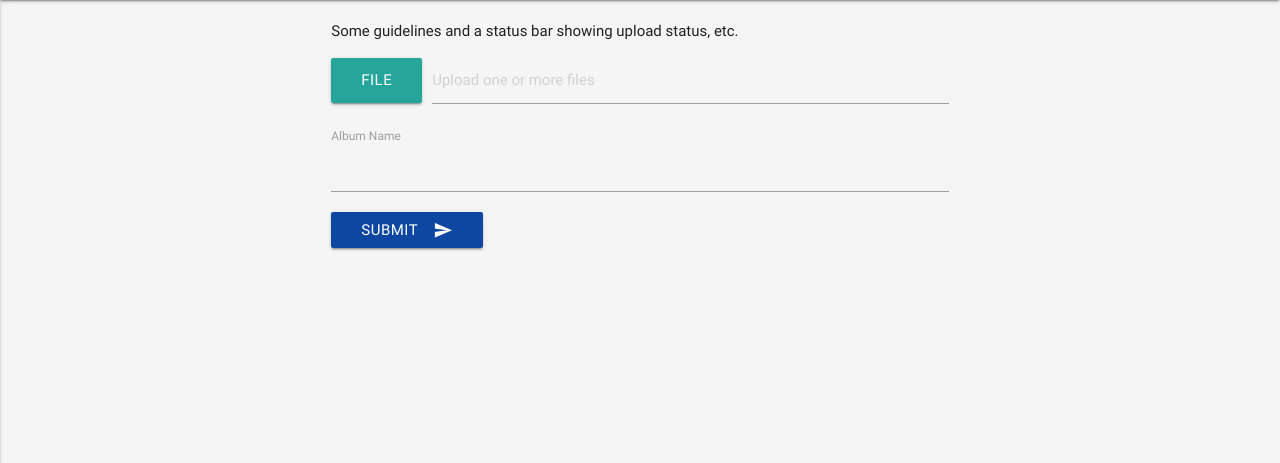
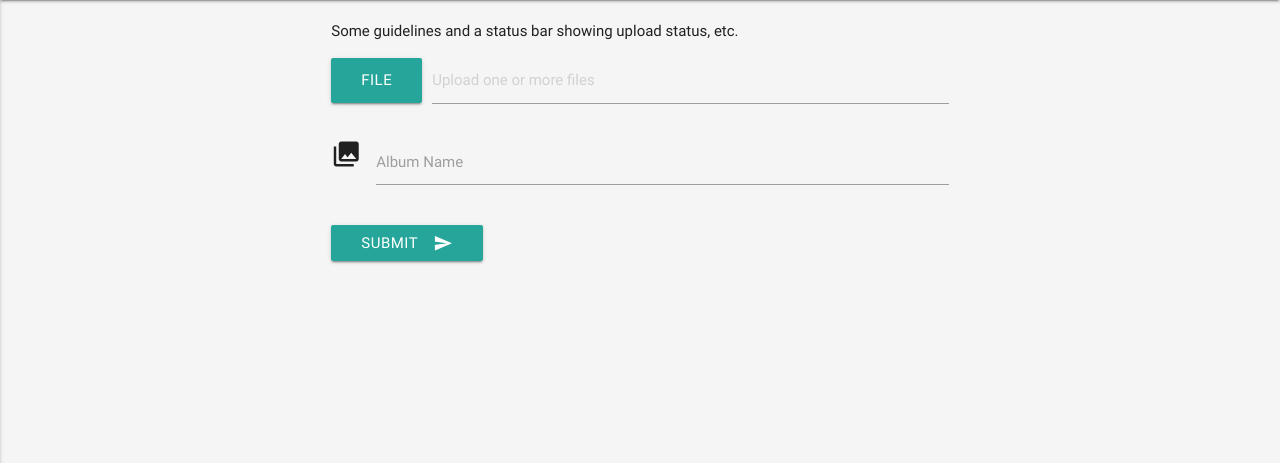
Before and after one commit to roopansh/Image-Persona, a Django app: page /imagepersona/upload/ in a window 1280 px wide. Shown: the part 64-527 px from the top of the page. Run offline with Django 3.2, Linux system fonts and the light colour scheme; the visitor is signed in with stand-in values (Sample User, id 1); some libraries are stand-ins or nearby versions.

Commit message:
Front End

```diff
--- a/src/django_project/imagepersona/templates/imagepersona/base.html
+++ b/src/django_project/imagepersona/templates/imagepersona/base.html
@@ -32,21 +32,21 @@
     <li>
       <div class="user-view">
         <div class="background">
-          <img src="{{ user.userprofile.coverpic.url }}" width="100%">
+          <img src="{{ user.userprofile.coverpic.url }}" width="100%" class="responsive-img">
         </div>
-        <a href="{% url 'imagepersona:profile' %}"><img class="circle" src="{{ user.userprofile.profilepic.url }}"></a>
+        <a href="{% url 'imagepersona:profile' %}"><img class="circle responsive-img" src="{{ user.userprofile.profilepic.url }}"></a>
         <a href="{% url 'imagepersona:profile' %}"><span class="white-text name">{{ user.get_full_name }}</span></a>
         <a href="{% url 'imagepersona:profile' %}"><span class="white-text email">{{ user.email }}</span></a>
       </div>
     </li>
-    <li><a class="waves-effect" href="{% url 'imagepersona:upload' %}">Upload Images</a></li>
-    <li><a class="waves-effect" href="{% url 'imagepersona:photos' %}">My Photos</a></li>
+    <li><a class="waves-effect" href="{% url 'imagepersona:upload' %}"><i class="material-icons">cloud_upload</i>Upload Images</a></li>
+    <li><a class="waves-effect" href="{% url 'imagepersona:photos' %}"><i class="material-icons prefix">photo_album</i>My Photos</a></li>
     <li>
       <div class="divider"></div>
     </li>
     <!-- <li><a class="subheader">Subheader</a></li> -->
-    <li><a class="waves-effect" href="{% url 'imagepersona:profile' %}">Edit Profile</a></li>
-    <li><a class="waves-effect" href="{% url 'imagepersona:logout' %}">Logout</a></li>
+    <li><a class="waves-effect" href="{% url 'imagepersona:profile' %}"><i class="material-icons prefix">edit</i>Edit Profile</a></li>
+    <li><a class="waves-effect" href="{% url 'imagepersona:logout' %}"><i class="material-icons prefix">power_settings_new</i>Logout</a></li>
   </ul>
 
   <main>
@@ -97,22 +97,23 @@
 
     function loading() {
       $('#loader').css('display', 'block');
+      Materialize.toast('Uploading and Grouping Photos!', 4000, 'rounded');
     }
     if (String('{{profilepic}}') == 'updated') {
-      Materialize.toast('Profile Photo updated!', 4000)
+      Materialize.toast('Profile Photo updated!', 4000, 'rounded')
     }
     if (String('{{coverpic}}') == 'updated') {
-      Materialize.toast('Cover Photo updated!', 4000)
+      Materialize.toast('Cover Photo updated!', 4000, 'rounded')
     }
     if (String('{{firstname}}') == 'updated') {
-      Materialize.toast('First Name updated!', 4000)
+      Materialize.toast('First Name updated!', 4000, 'rounded')
     }
     if (String('{{lastname}}') == 'updated') {
-      Materialize.toast('Last Name updated!', 4000)
+      Materialize.toast('Last Name updated!', 4000, 'rounded')
     }
 
     if (String('{{toast.display}}') == 'true') {
-      Materialize.toast('{{toast.message}}', 4000)
+      Materialize.toast('{{toast.message}}', 4000, 'rounded')
     }
 
     $(document).ready(function() {
--- a/src/django_project/imagepersona/templates/imagepersona/profile.html
+++ b/src/django_project/imagepersona/templates/imagepersona/profile.html
@@ -20,6 +20,7 @@
         {% csrf_token %}
         <div class="row">
          <div class="input-field col s4">
+          <i class="material-icons prefix">perm_identity</i>
            <input id="id_firstname" name="firstname" type="text" placeholder="{{user.first_name}}">
            <label for="id_firstname">First Name</label>
          </div>
--- a/src/django_project/imagepersona/templates/imagepersona/upload.html
+++ b/src/django_project/imagepersona/templates/imagepersona/upload.html
@@ -19,10 +19,15 @@
           <input class="file-path validate" type="text" placeholder="Upload one or more files">
         </div>
       </div>
-      <label for="id_albumname">Album Name</label>
-      <input type="text" id="id_albumname" name="albumname" required="true">
+      <div class="row">
+        <div class="input-field">
+          <i class="material-icons prefix">photo_library</i>
+          <input type="text" id="id_albumname" name="albumname" required="true" class="validate" data-length="20">
+          <label for="id_albumname">Album Name</label>
+        </div >
+      </div>
 
-      <button class="btn waves-effect waves-light blue darken-4" type="submit" name="action" onclick="loading()">Submit
+      <button class="btn waves-effect waves-light darken-4" type="submit" name="action" onclick="loading()">Submit
         <i class="material-icons right">send</i>
       </button>
     </form>
--- a/src/django_project/imagepersona/views.py
+++ b/src/django_project/imagepersona/views.py
@@ -98,8 +98,7 @@ def upload(request):
 				conn.close()
 			except Exception as e:
 				print(e)
-				print("[Errno {0}] {1}".format(e.errno, e.strerror))
-				return JsonResponse(e)
+				return HttpResponse(e)
 
 			newImage.json_response = data
 			newImage.save()
@@ -118,8 +117,7 @@ def upload(request):
 			conn.close()
 		except Exception as e:
 			print(e)
-			print("[Errno {0}] {1}".format(e.errno, e.strerror))
-			return JsonResponse(e)
+			return HttpResponse(e)
 		# return JsonResponse({'res':res})
 
 		# Grouped people
```
Also changed, not shown: src/django_project/imagepersona/templates/imagepersona/login.html (+13 -3 lines).
